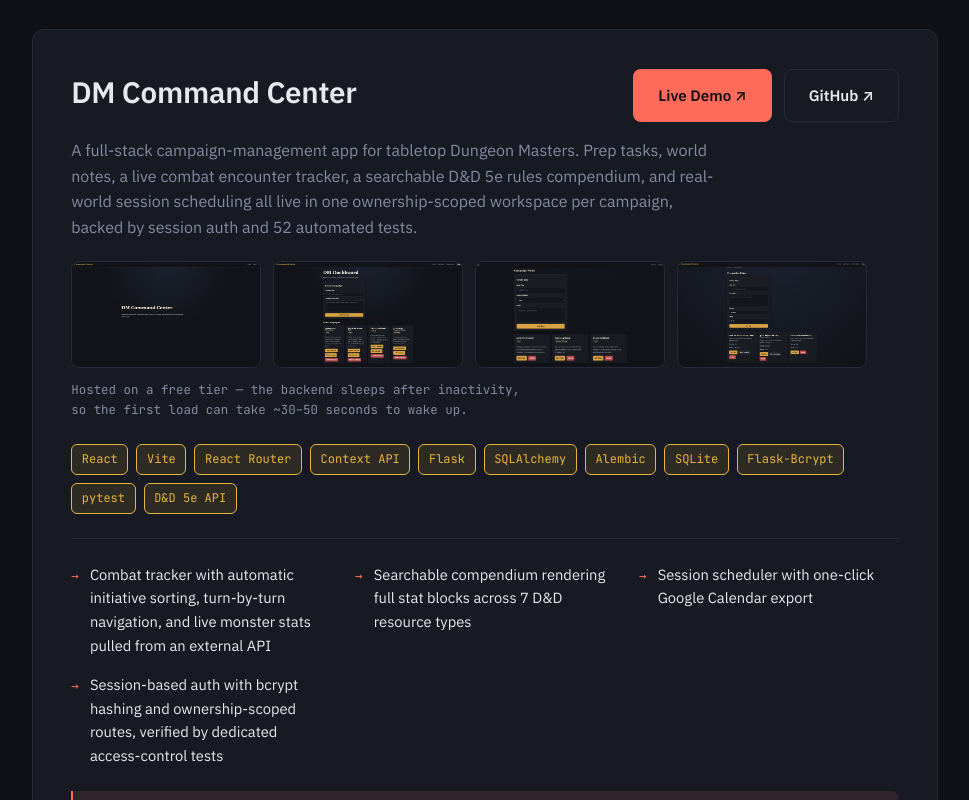
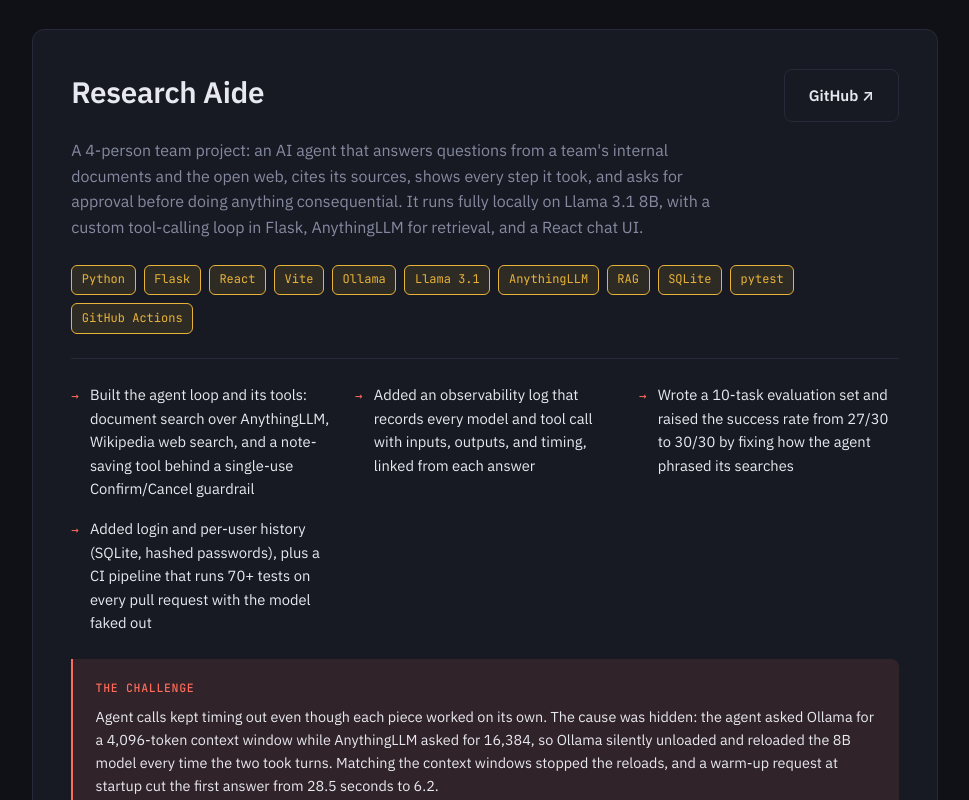
Before and after one commit to Christin115/christin115.github.io, a React (Vite) app: page / in a window 1280 px wide. Shown: the part 1080-1880 px from the top of the page, without its empty margins (265-1234 px from the left). Built offline with nearby package versions, Linux system fonts and the light colour scheme.

Commit message:
Add Research Aide project card
Co-Authored-By: Claude Opus 5.5 <noreply@anthropic.com>

```diff
--- a/src/components/Projects.jsx
+++ b/src/components/Projects.jsx
@@ -4,6 +4,40 @@ import dmNotes from "../assets/screenshots/dm-command-center/notes.jpg";
 import dmTasks from "../assets/screenshots/dm-command-center/tasks.jpg";
 
 const PROJECTS = [
+  {
+    name: "Research Aide",
+    github: "https://github.com/sttrackstar/RAG-ProjectB",
+    description:
+      "A 4-person team project: an AI agent that answers questions from a team's internal " +
+      "documents and the open web, cites its sources, shows every step it took, and asks for " +
+      "approval before doing anything consequential. It runs fully locally on Llama 3.1 8B, " +
+      "with a custom tool-calling loop in Flask, AnythingLLM for retrieval, and a React chat UI.",
+    tags: [
+      "Python",
+      "Flask",
+      "React",
+      "Vite",
+      "Ollama",
+      "Llama 3.1",
+      "AnythingLLM",
+      "RAG",
+      "SQLite",
+      "pytest",
+      "GitHub Actions",
+    ],
+    features: [
+      "Built the agent loop and its tools: document search over AnythingLLM, Wikipedia web search, and a note-saving tool behind a single-use Confirm/Cancel guardrail",
+      "Added an observability log that records every model and tool call with inputs, outputs, and timing, linked from each answer",
+      "Wrote a 10-task evaluation set and raised the success rate from 27/30 to 30/30 by fixing how the agent phrased its searches",
+      "Added login and per-user history (SQLite, hashed passwords), plus a CI pipeline that runs 70+ tests on every pull request with the model faked out",
+    ],
+    challenge:
+      "Agent calls kept timing out even though each piece worked on its own. The cause was " +
+      "hidden: the agent asked Ollama for a 4,096-token context window while AnythingLLM asked " +
+      "for 16,384, so Ollama silently unloaded and reloaded the 8B model every time the two " +
+      "took turns. Matching the context windows stopped the reloads, and a warm-up request at " +
+      "startup cut the first answer from 28.5 seconds to 6.2.",
+  },
   {
     name: "DM Command Center",
     github: "https://github.com/Christin115/dm-command-center",
```
